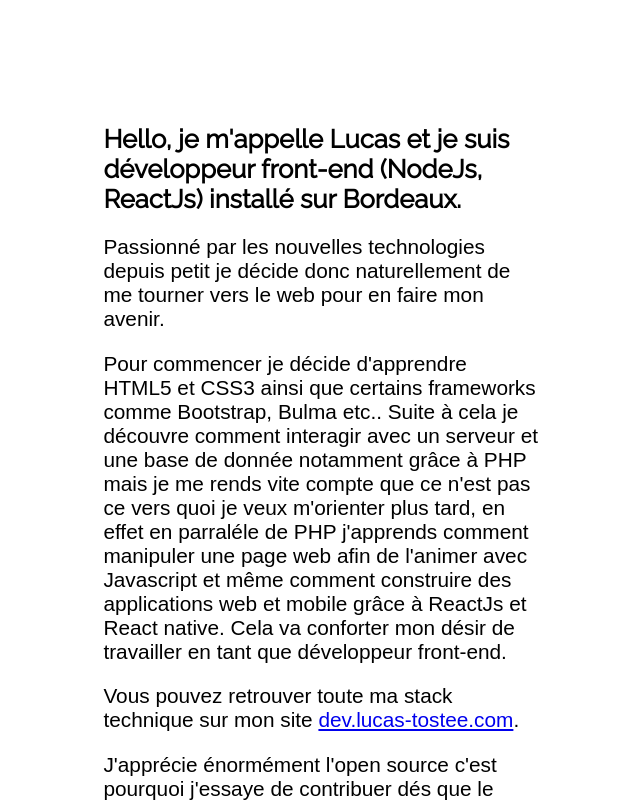
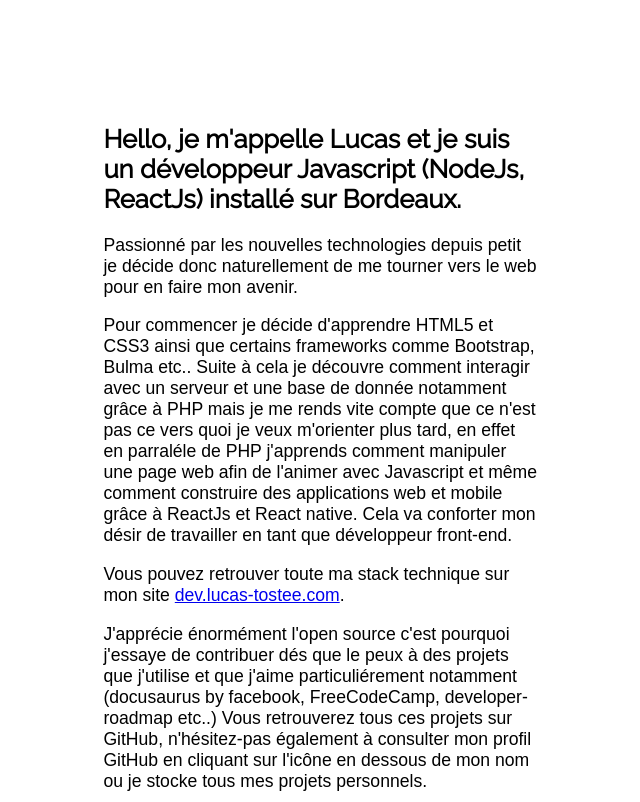
Before and after one commit to luctst/lucas-tostee, a website: page src/index.html in a window 1280 px wide. Shown: the part 800-1602 px from the top of the page, without its empty margins (639-1279 px from the left). Drawn offline with Linux system fonts and the light colour scheme; a script that the page names is missing.

Commit message:
Change font-size

```diff
--- a/package.json
+++ b/package.json
@@ -31,6 +31,7 @@
     "gulp-imagemin": "^4.1.0",
     "gulp-postcss": "^8.0.0",
     "gulp-sass": "^4.0.1",
+    "hint": "^3.4.3",
     "postcss-discard-duplicates": "^4.0.0",
     "run-sequence": "^2.2.1"
   }
--- a/src/index.html
+++ b/src/index.html
@@ -50,7 +50,7 @@
         </section>
         <section class="description">
             <div class="description--intro">
-                <h2 class="is__main__subTitle">Hello, je m'appelle Lucas et je suis développeur front-end (NodeJs, ReactJs) installé sur Bordeaux.</h2>
+                <h2 class="is__main__subTitle">Hello, je m'appelle Lucas et je suis un développeur Javascript (NodeJs, ReactJs) installé sur Bordeaux.</h2>
             </div>
             <div class="description--content">
                 <p class="is__text__description">Passionné par les nouvelles technologies depuis petit je décide donc naturellement de me tourner vers le web pour en faire mon avenir.</p>
--- a/src/sass/helper/variable.scss
+++ b/src/sass/helper/variable.scss
@@ -17,9 +17,9 @@ $primarySizeTitleMin1001: 4.5rem;
 $primarySizeTitleMin1300: 5.5rem;
 $primarySizeTitle: 6rem;
 $textDescriptionSize: 1.2rem;
-$textDescriptionSizeMobile: 1.3rem;
-$textDescriptionSizeMax650: 1.6rem;
-$textDescriptionSizeMax800: 1.8rem;
-$textDescriptionSizeMax1000: 2rem;
-$textDescriptionSizeMin1001: 1.3rem;
-$textDescriptionSizeMin1300: 1.5rem;
+$textDescriptionSizeMobile: 1.1rem;
+$textDescriptionSizeMax650: 1.1rem;
+$textDescriptionSizeMax800: 1.3rem;
+$textDescriptionSizeMax1000: 1.4rem;
+$textDescriptionSizeMin1001: 1.1rem;
+$textDescriptionSizeMin1300: 1.3rem;
```
Also changed, not shown: src/main.css, 1 other file.
